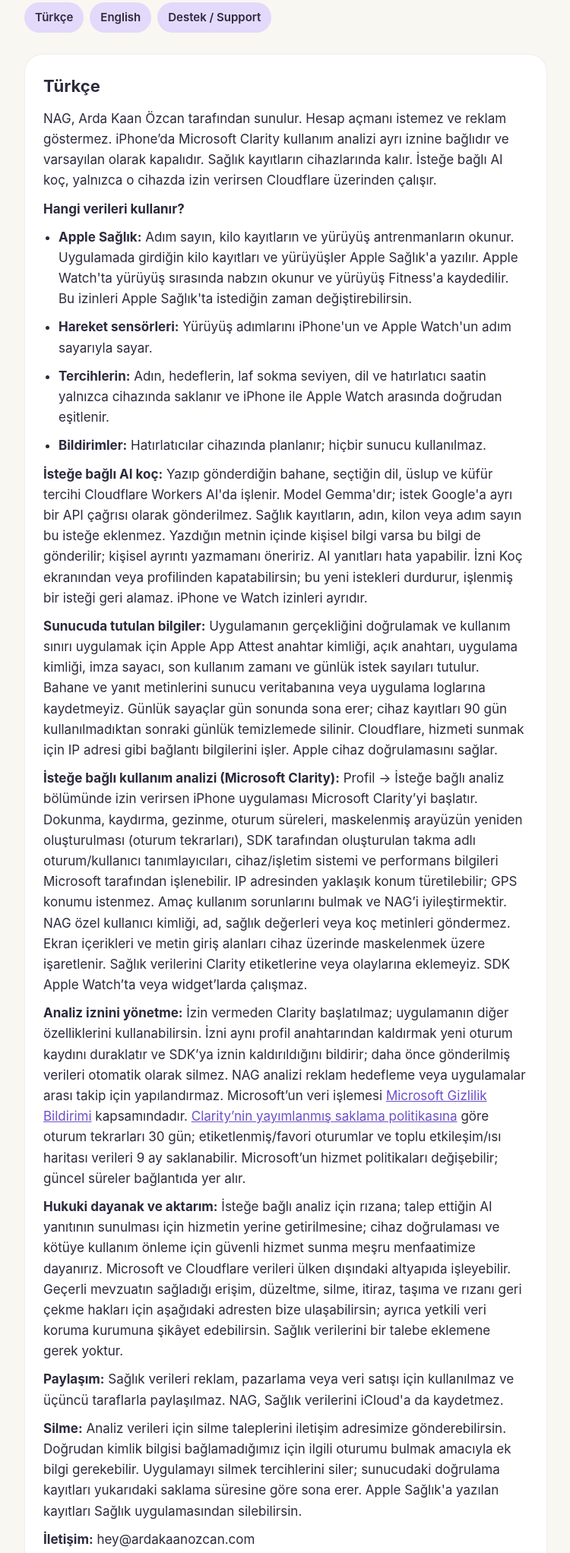
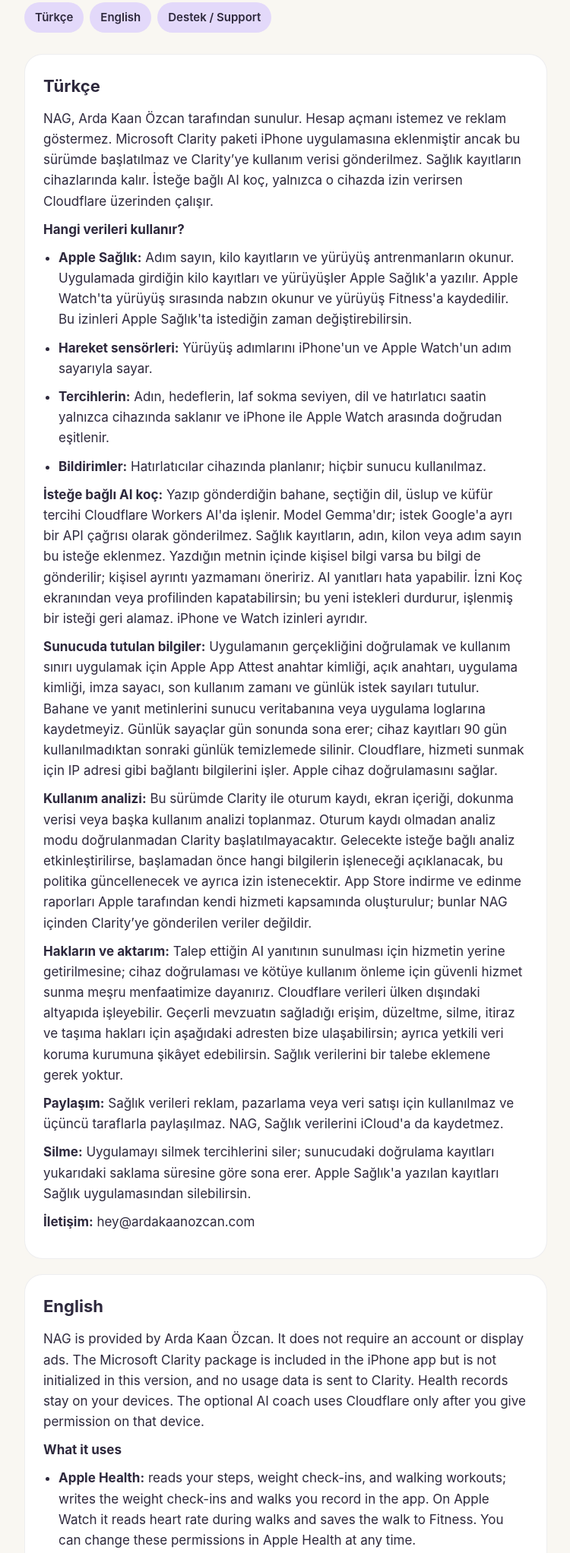
Before and after one commit to ardakaano/nag-privacy, a plain HTML site: page index.html in a window 1280 px wide. Shown: the part 167-2211 px from the top of the page at 76% size, without its empty margins (264-1014 px from the left). Drawn offline with Linux system fonts and the light colour scheme.

Commit message:
Reflect disabled analytics until replay-free mode is verified

```diff
--- a/index.html
+++ b/index.html
@@ -23,7 +23,7 @@
 
   <section id="tr" lang="tr">
 <h2>Türkçe</h2>
-<p>NAG, Arda Kaan Özcan tarafından sunulur. Hesap açmanı istemez ve reklam göstermez. iPhone’da Microsoft Clarity kullanım analizi ayrı iznine bağlıdır ve varsayılan olarak kapalıdır. Sağlık kayıtların cihazlarında kalır. İsteğe bağlı AI koç, yalnızca o cihazda izin verirsen Cloudflare üzerinden çalışır.</p>
+<p>NAG, Arda Kaan Özcan tarafından sunulur. Hesap açmanı istemez ve reklam göstermez. Microsoft Clarity paketi iPhone uygulamasına eklenmiştir ancak bu sürümde başlatılmaz ve Clarity’ye kullanım verisi gönderilmez. Sağlık kayıtların cihazlarında kalır. İsteğe bağlı AI koç, yalnızca o cihazda izin verirsen Cloudflare üzerinden çalışır.</p>
 <p><strong>Hangi verileri kullanır?</strong></p>
 <ul>
 <li><strong>Apple Sağlık:</strong> Adım sayın, kilo kayıtların ve yürüyüş antrenmanların okunur. Uygulamada girdiğin kilo kayıtları ve yürüyüşler Apple Sağlık&#x27;a yazılır. Apple Watch&#x27;ta yürüyüş sırasında nabzın okunur ve yürüyüş Fitness&#x27;a kaydedilir. Bu izinleri Apple Sağlık&#x27;ta istediğin zaman değiştirebilirsin.</li>
@@ -33,17 +33,16 @@
 </ul>
 <p><strong>İsteğe bağlı AI koç:</strong> Yazıp gönderdiğin bahane, seçtiğin dil, üslup ve küfür tercihi Cloudflare Workers AI&#x27;da işlenir. Model Gemma&#x27;dır; istek Google&#x27;a ayrı bir API çağrısı olarak gönderilmez. Sağlık kayıtların, adın, kilon veya adım sayın bu isteğe eklenmez. Yazdığın metnin içinde kişisel bilgi varsa bu bilgi de gönderilir; kişisel ayrıntı yazmamanı öneririz. AI yanıtları hata yapabilir. İzni Koç ekranından veya profilinden kapatabilirsin; bu yeni istekleri durdurur, işlenmiş bir isteği geri alamaz. iPhone ve Watch izinleri ayrıdır.</p>
 <p><strong>Sunucuda tutulan bilgiler:</strong> Uygulamanın gerçekliğini doğrulamak ve kullanım sınırı uygulamak için Apple App Attest anahtar kimliği, açık anahtarı, uygulama kimliği, imza sayacı, son kullanım zamanı ve günlük istek sayıları tutulur. Bahane ve yanıt metinlerini sunucu veritabanına veya uygulama loglarına kaydetmeyiz. Günlük sayaçlar gün sonunda sona erer; cihaz kayıtları 90 gün kullanılmadıktan sonraki günlük temizlemede silinir. Cloudflare, hizmeti sunmak için IP adresi gibi bağlantı bilgilerini işler. Apple cihaz doğrulamasını sağlar.</p>
-<p><strong>İsteğe bağlı kullanım analizi (Microsoft Clarity):</strong> Profil → İsteğe bağlı analiz bölümünde izin verirsen iPhone uygulaması Microsoft Clarity’yi başlatır. Dokunma, kaydırma, gezinme, oturum süreleri, maskelenmiş arayüzün yeniden oluşturulması (oturum tekrarları), SDK tarafından oluşturulan takma adlı oturum/kullanıcı tanımlayıcıları, cihaz/işletim sistemi ve performans bilgileri Microsoft tarafından işlenebilir. IP adresinden yaklaşık konum türetilebilir; GPS konumu istenmez. Amaç kullanım sorunlarını bulmak ve NAG’i iyileştirmektir. NAG özel kullanıcı kimliği, ad, sağlık değerleri veya koç metinleri göndermez. Ekran içerikleri ve metin giriş alanları cihaz üzerinde maskelenmek üzere işaretlenir. Sağlık verilerini Clarity etiketlerine veya olaylarına eklemeyiz. SDK Apple Watch’ta veya widget’larda çalışmaz.</p>
-<p><strong>Analiz iznini yönetme:</strong> İzin vermeden Clarity başlatılmaz; uygulamanın diğer özelliklerini kullanabilirsin. İzni aynı profil anahtarından kaldırmak yeni oturum kaydını duraklatır ve SDK’ya iznin kaldırıldığını bildirir; daha önce gönderilmiş verileri otomatik olarak silmez. NAG analizi reklam hedefleme veya uygulamalar arası takip için yapılandırmaz. Microsoft’un veri işlemesi <a href="https://privacy.microsoft.com/privacystatement">Microsoft Gizlilik Bildirimi</a> kapsamındadır. <a href="https://learn.microsoft.com/en-us/clarity/setup-and-installation/data-retention">Clarity’nin yayımlanmış saklama politikasına</a> göre oturum tekrarları 30 gün; etiketlenmiş/favori oturumlar ve toplu etkileşim/ısı haritası verileri 9 ay saklanabilir. Microsoft’un hizmet politikaları değişebilir; güncel süreler bağlantıda yer alır.</p>
-<p><strong>Hukuki dayanak ve aktarım:</strong> İsteğe bağlı analiz için rızana; talep ettiğin AI yanıtının sunulması için hizmetin yerine getirilmesine; cihaz doğrulaması ve kötüye kullanım önleme için güvenli hizmet sunma meşru menfaatimize dayanırız. Microsoft ve Cloudflare verileri ülken dışındaki altyapıda işleyebilir. Geçerli mevzuatın sağladığı erişim, düzeltme, silme, itiraz, taşıma ve rızanı geri çekme hakları için aşağıdaki adresten bize ulaşabilirsin; ayrıca yetkili veri koruma kurumuna şikâyet edebilirsin. Sağlık verilerini bir talebe eklemene gerek yoktur.</p>
+<p><strong>Kullanım analizi:</strong> Bu sürümde Clarity ile oturum kaydı, ekran içeriği, dokunma verisi veya başka kullanım analizi toplanmaz. Oturum kaydı olmadan analiz modu doğrulanmadan Clarity başlatılmayacaktır. Gelecekte isteğe bağlı analiz etkinleştirilirse, başlamadan önce hangi bilgilerin işleneceği açıklanacak, bu politika güncellenecek ve ayrıca izin istenecektir. App Store indirme ve edinme raporları Apple tarafından kendi hizmeti kapsamında oluşturulur; bunlar NAG içinden Clarity’ye gönderilen veriler değildir.</p>
+<p><strong>Hakların ve aktarım:</strong> Talep ettiğin AI yanıtının sunulması için hizmetin yerine getirilmesine; cihaz doğrulaması ve kötüye kullanım önleme için güvenli hizmet sunma meşru menfaatimize dayanırız. Cloudflare verileri ülken dışındaki altyapıda işleyebilir. Geçerli mevzuatın sağladığı erişim, düzeltme, silme, itiraz ve taşıma hakları için aşağıdaki adresten bize ulaşabilirsin; ayrıca yetkili veri koruma kurumuna şikâyet edebilirsin. Sağlık verilerini bir talebe eklemene gerek yoktur.</p>
 <p><strong>Paylaşım:</strong> Sağlık verileri reklam, pazarlama veya veri satışı için kullanılmaz ve üçüncü taraflarla paylaşılmaz. NAG, Sağlık verilerini iCloud&#x27;a da kaydetmez.</p>
-<p><strong>Silme:</strong> Analiz verileri için silme taleplerini iletişim adresimize gönderebilirsin. Doğrudan kimlik bilgisi bağlamadığımız için ilgili oturumu bulmak amacıyla ek bilgi gerekebilir. Uygulamayı silmek tercihlerini siler; sunucudaki doğrulama kayıtları yukarıdaki saklama süresine göre sona erer. Apple Sağlık&#x27;a yazılan kayıtları Sağlık uygulamasından silebilirsin.</p>
+<p><strong>Silme:</strong> Uygulamayı silmek tercihlerini siler; sunucudaki doğrulama kayıtları yukarıdaki saklama süresine göre sona erer. Apple Sağlık&#x27;a yazılan kayıtları Sağlık uygulamasından silebilirsin.</p>
 <p><strong>İletişim:</strong> hey@ardakaanozcan.com</p>
 </section>
 
   <section id="en" lang="en">
 <h2>English</h2>
-<p>NAG is provided by Arda Kaan Özcan. It does not require an account or display ads. Microsoft Clarity usage analytics on iPhone requires separate permission and is off by default. Health records stay on your devices. The optional AI coach uses Cloudflare only after you give permission on that device.</p>
+<p>NAG is provided by Arda Kaan Özcan. It does not require an account or display ads. The Microsoft Clarity package is included in the iPhone app but is not initialized in this version, and no usage data is sent to Clarity. Health records stay on your devices. The optional AI coach uses Cloudflare only after you give permission on that device.</p>
 <p><strong>What it uses</strong></p>
 <ul>
 <li><strong>Apple Health:</strong> reads your steps, weight check-ins, and walking workouts; writes the weight check-ins and walks you record in the app. On Apple Watch it reads heart rate during walks and saves the walk to Fitness. You can change these permissions in Apple Health at any time.</li>
@@ -53,11 +52,10 @@
 </ul>
 <p><strong>Optional AI coach:</strong> The excuse you submit, selected language, tone and profanity preference are processed by Cloudflare Workers AI using Gemma. No separate Google API request is made. Health records, name, weight and step counts are not attached to this request. Personal information you put in your text will also be transmitted; avoid including personal details. AI replies can be wrong. Disable permission in Coach or your profile to stop future requests; this cannot recall an already processed request. iPhone and Watch permissions are independent.</p>
 <p><strong>Server records:</strong> To verify the app and enforce limits, we retain the Apple App Attest key identifier, public key, app identifier, signature counter, last activity time and daily request counts. We do not save excuse or reply text to our server database or application logs. Daily counters expire at the end of the UTC day; device records are removed by the daily cleanup after 90 days of inactivity. Cloudflare processes connection metadata such as IP addresses to provide its service. Apple provides device attestation.</p>
-<p><strong>Optional usage analytics (Microsoft Clarity):</strong> If you opt in under Profile → Optional analytics, the iPhone app starts Microsoft Clarity. Microsoft may process taps, scrolling, navigation, session duration, reconstructions of the masked interface (session replays), SDK-generated pseudonymous session/user identifiers, device/operating system information and performance data. Approximate location may be derived from IP; GPS location is not requested. We use this to find usability problems and improve NAG. NAG does not send custom user identities, names, health values or coach text. Screen contents and text inputs are marked for masking on the device. We do not attach health data to Clarity tags or events. The SDK does not run on Apple Watch or in widgets.</p>
-<p><strong>Managing analytics consent:</strong> Clarity is not initialized before opt-in; other app features remain available. Turning the same profile switch off pauses new session capture and informs the SDK that consent has been withdrawn; it does not automatically delete data already sent. NAG does not configure analytics for advertising targeting or cross-app tracking. Microsoft processes data under the <a href="https://privacy.microsoft.com/privacystatement">Microsoft Privacy Statement</a>. Under <a href="https://learn.microsoft.com/en-us/clarity/setup-and-installation/data-retention">Clarity’s published retention policy</a>, session replay data is retained for 30 days; labeled/favorited sessions and aggregated interaction/heatmap data may be retained for 9 months. Microsoft’s service policies may change; see the linked policy for current periods.</p>
-<p><strong>Legal basis and transfers:</strong> We rely on consent for optional analytics, performance of the requested service for AI replies, and our legitimate interest in providing a secure service for device verification and abuse prevention. Microsoft and Cloudflare may process information on infrastructure outside your country. Depending on applicable law, you can contact us below to exercise rights of access, correction, deletion, objection, portability and withdrawal of consent; you can also complain to your relevant data protection authority. You do not need to include health records in a request.</p>
+<p><strong>Usage analytics:</strong> This version does not collect session recordings, screen contents, tap data or other usage analytics through Clarity. Clarity will not be initialized until analytics without session recordings is verified. If optional analytics is enabled in a future version, we will explain the data involved, update this policy and request separate consent before it starts. App Store download and acquisition reports are generated by Apple as part of its service; they are not data sent from NAG to Clarity.</p>
+<p><strong>Your rights and transfers:</strong> We rely on performance of the requested service for AI replies and our legitimate interest in providing a secure service for device verification and abuse prevention. Cloudflare may process information on infrastructure outside your country. Depending on applicable law, you can contact us below to exercise rights of access, correction, deletion, objection and portability; you can also complain to your relevant data protection authority. You do not need to include health records in a request.</p>
 <p><strong>Sharing:</strong> Health data is never used for advertising, marketing, or data sales, and is not shared with third parties. NAG does not store Health data in iCloud.</p>
-<p><strong>Deletion:</strong> You can send analytics deletion requests to our contact address. Because we do not attach direct identity details, additional information may be needed to locate the relevant session. Deleting the app removes your preferences; server verification records expire according to the retention period above. Records written to Apple Health can be deleted in the Health app.</p>
+<p><strong>Deletion:</strong> Deleting the app removes your preferences; server verification records expire according to the retention period above. Records written to Apple Health can be deleted in the Health app.</p>
 <p><strong>Contact:</strong> hey@ardakaanozcan.com</p>
 </section>
 
```
